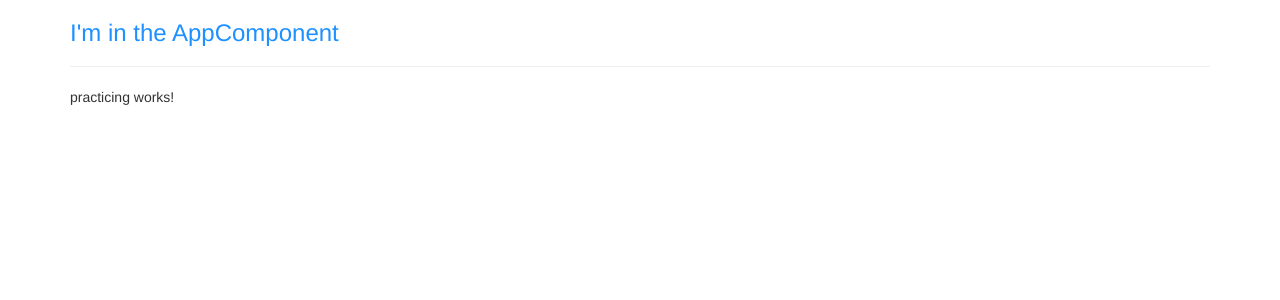
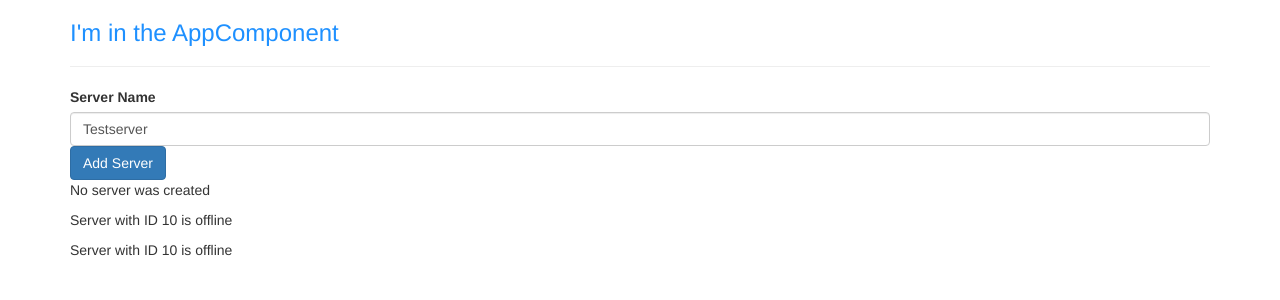
Before and after one commit to gavrielohana/Angular7Udemy, an Angular app in the folder My-First-App/: page / in a window 1280 px wide. Shown: the top 300 px of the page. Built offline with nearby package versions, Linux system fonts and the light colour scheme.

Commit message:
remove practicing component

```diff
--- a/My-First-App/src/app/app.component.html
+++ b/My-First-App/src/app/app.component.html
@@ -3,8 +3,8 @@
         <div class="col-xs-12">
             <h3>I'm in the AppComponent</h3>
             <hr>
-            <app-practicing></app-practicing>
-            <!-- <app-servers></app-servers>
+            <app-servers></app-servers>
+            <!--
             <app-success></app-success>
             <app-warning></app-warning> -->
         </div>
--- a/My-First-App/src/app/app.module.ts
+++ b/My-First-App/src/app/app.module.ts
@@ -6,7 +6,7 @@
 import { SuccessComponent } from './succsess/success.component';
 import { WarningComponent } from './succsess/warning/warning.component';
 import { FormsModule } from '@angular/forms';
-import { PracticingComponent } from './practicing/practicing.component';
+
 
 @NgModule({
   declarations: [
@@ -14,8 +14,8 @@
     ServerComponent,
     ServersComponent,
     SuccessComponent,
-    WarningComponent,
-    PracticingComponent
+    WarningComponent
+
   ],
   imports: [
     BrowserModule,
--- a/My-First-App/src/app/practicing/practicing.component.html
+++ /dev/null
@@ -1,3 +0,0 @@
-<p>
-  practicing works!
-</p>
--- a/My-First-App/src/app/practicing/practicing.component.ts
+++ /dev/null
@@ -1,15 +0,0 @@
-import { Component, OnInit } from '@angular/core';
-
-@Component({
-  selector: 'app-practicing',
-  templateUrl: './practicing.component.html',
-  styleUrls: ['./practicing.component.css']
-})
-export class PracticingComponent implements OnInit {
-
-  constructor() { }
-
-  ngOnInit() {
-  }
-
-}
--- a/My-First-App/src/app/servers/servers.component.html
+++ b/My-First-App/src/app/servers/servers.component.html
@@ -6,6 +6,10 @@
     Add Server
 </button>
 <!-- <p [innerText]="allowNewServer"> </p>-->
-<p>{{serverCreationStatus}}</p>
+<!-- <p>{{serverCreationStatus}}</p> -->
+<p *ngIf='serverCreated; else noServer'>Server was created, server name is {{serverName}}</p>
+<ng-template #noServer>
+    <p >No server was created</p>
+</ng-template>
 <app-server></app-server>
 <app-server></app-server>
--- a/My-First-App/src/app/servers/servers.component.ts
+++ b/My-First-App/src/app/servers/servers.component.ts
@@ -13,6 +13,7 @@
   allowNewServer: boolean = false;
   serverCreationStatus: string = "No server was created!";
   serverName = 'Testserver';
+  serverCreated = false;
 
   constructor() {
     setTimeout(() => { this.allowNewServer = true; }, 2000);
@@ -22,9 +23,8 @@
   }
 
   onCreateServer(event: Event) {
+    this.serverCreated = true;
     this.serverCreationStatus = "Server was created! Name is " + this.serverName;
-    //console.log(event);
-    console.log( (<HTMLButtonElement>event.target).innerText );
   }
 
   onUpdateServerName(event: Event) {
```
Also changed, not shown: My-First-App/src/app/practicing/practicing.component.css (deleted).
